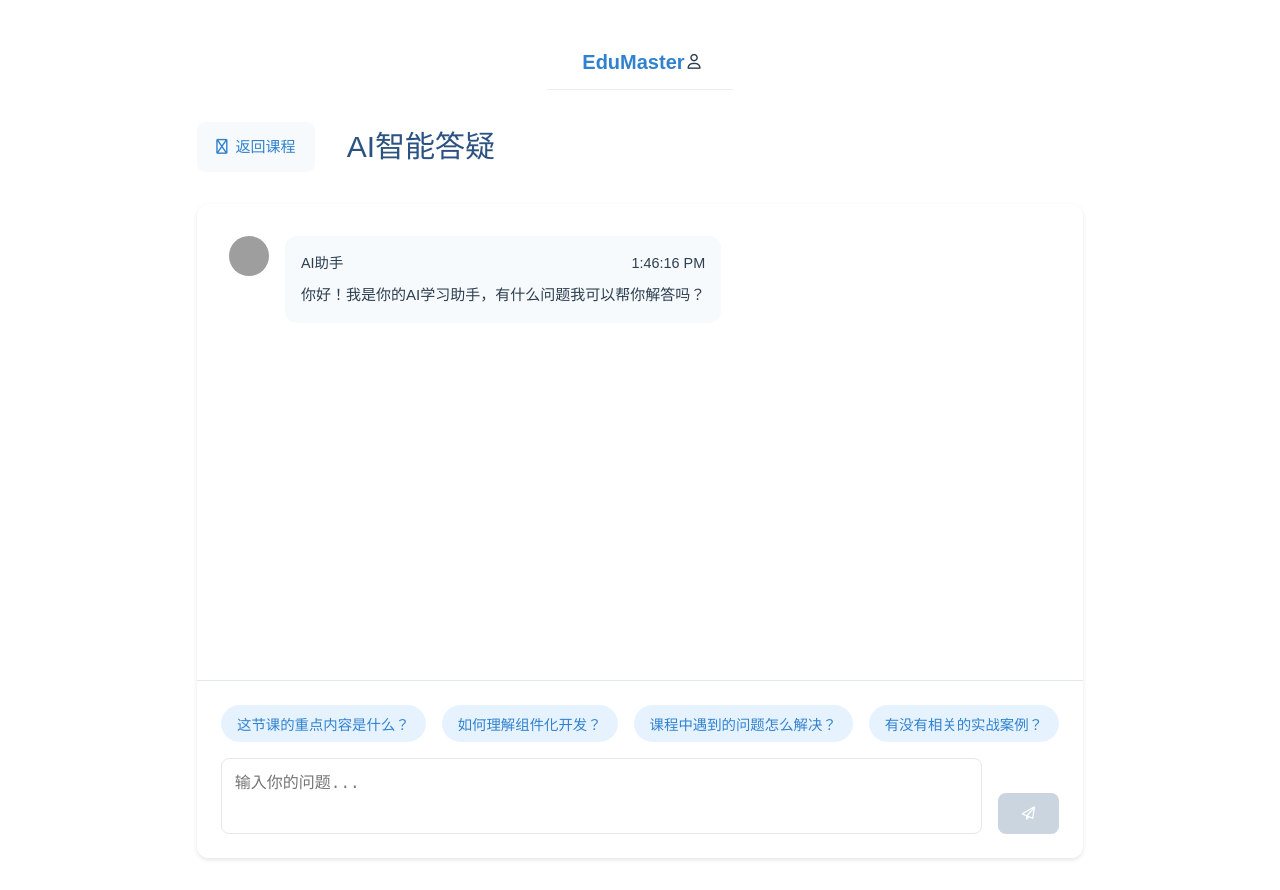
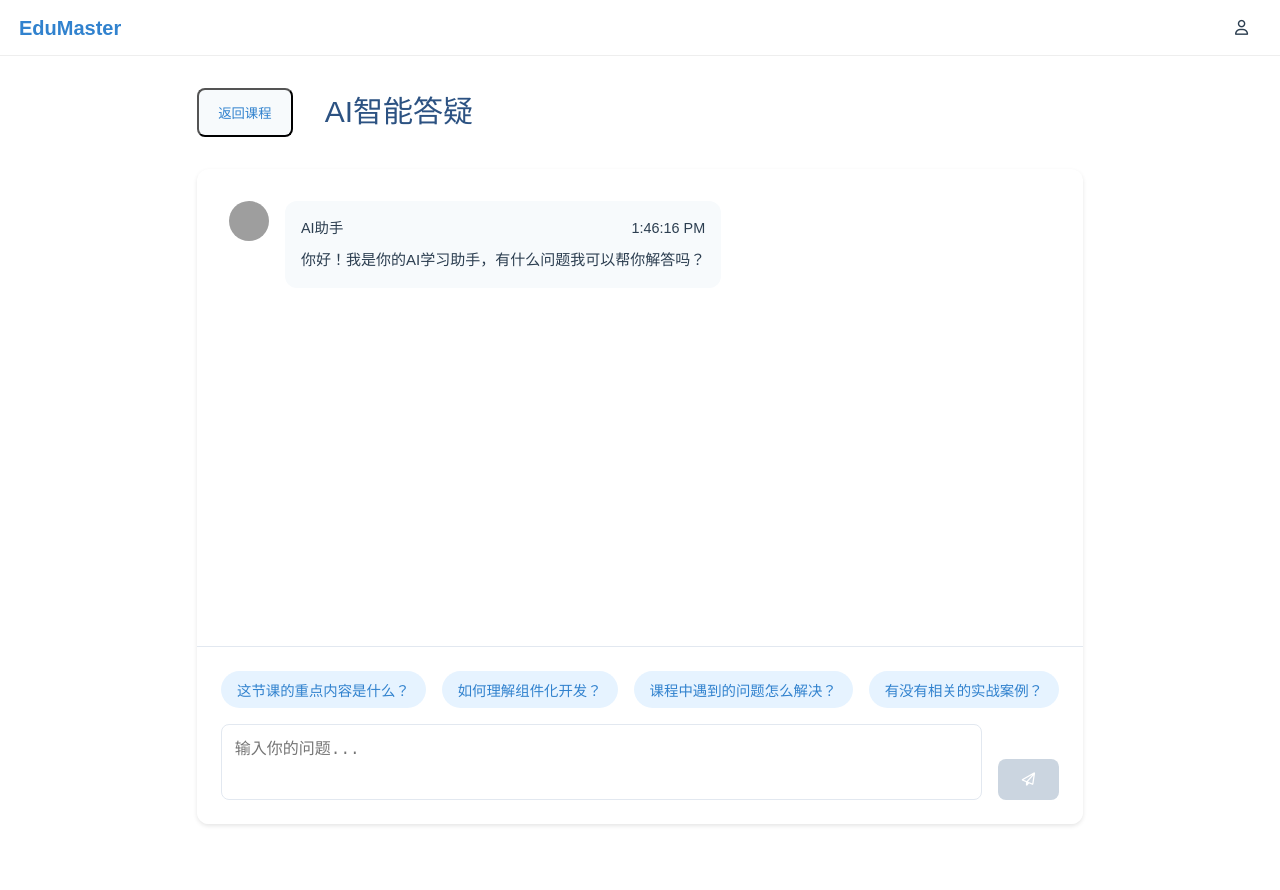
Before and after one commit to zpsf888/Edumaster, a Vue app: page /course/1/ai-support in a window 1280 px wide. After the commit the page ends 856 px from the top, so only its background shows below. Built offline with nearby package versions, Linux system fonts and the light colour scheme; sample sign-in values are in the browser's storage; grey boxes are pictures that could not be loaded; the HTML template or start-up script is replaced by a standard one.

Commit message:
页面美化
删去页面两边留白，同时删除部分按钮前无法正常显示的符号

```diff
--- a/src/App.vue
+++ b/src/App.vue
@@ -15,9 +15,30 @@ import NavBar from './components/NavBar.vue'
   box-sizing: border-box;
 }
 
+html, body, #app {
+  width: 100%;
+  margin: 0;
+  padding: 0;
+  overflow-x: hidden;
+  min-width: 100vw;
+}
+
 body {
   font-family: Arial, sans-serif;
   line-height: 1.6;
   background-color: #ffffff;
+  position: relative;
+}
+
+#app {
+  position: relative;
+  min-height: 100vh;
+}
+
+.router-view {
+  width: 100%;
+  margin: 0;
+  padding: 0;
+  min-width: 100vw;
 }
 </style>
--- a/src/components/NavBar.vue
+++ b/src/components/NavBar.vue
@@ -43,10 +43,11 @@ function logout() {
   display: flex;
   justify-content: space-between;
   align-items: center;
-  padding: 0 32px;
+  padding: 0 1rem;
   height: 56px;
   background: #fff;
   border-bottom: 1px solid #eee;
+  width: 100%;
 }
 .logo {
   font-weight: bold;
@@ -57,13 +58,15 @@ function logout() {
 .nav-right {
   display: flex;
   align-items: center;
-  gap: 16px;
+  gap: 1rem;
+  margin-right: 1rem;
 }
 .nav-right a {
   color: #3182ce;
   text-decoration: none;
   font-weight: 500;
   transition: color 0.2s;
+  padding: 0.5rem 1rem;
 }
 .nav-right a:hover {
   color: #2c5282;
--- a/src/components/course/MyCourses.vue
+++ b/src/components/course/MyCourses.vue
@@ -15,7 +15,6 @@
           <p class="course-description">{{ course.description }}</p>
           <div class="card-actions">
             <button class="card-btn continue-btn" @click="handleContinueCourse(course.courseId)">
-              <i class="fas fa-play"></i>
               继续学习
             </button>
             <button
@@ -23,7 +22,6 @@
               @click="handleQuitCourse(course.courseId)"
               :disabled="quittingCourseId === course.courseId"
             >
-              <i class="fas" :class="quittingCourseId === course.courseId ? 'fa-spinner fa-spin' : 'fa-sign-out-alt'"></i>
               {{ quittingCourseId === course.courseId ? '退出中...' : '退出课程' }}
             </button>
           </div>
@@ -217,10 +215,6 @@ export default defineComponent({
   transition: all 0.3s ease;
 }
 
-.card-btn i {
-  font-size: 1rem;
-}
-
 .continue-btn {
   background-color: #4CAF50;
   color: white;
@@ -235,12 +229,12 @@ export default defineComponent({
   color: white;
 }
 
-.quit-btn:hover {
+.quit-btn:hover:not(:disabled) {
   background-color: #da190b;
 }
 
 .quit-btn:disabled {
-  background-color: #a0aec0;
+  background-color: #ffcdd2;
   cursor: not-allowed;
 }
 
--- a/src/components/course/PublishCourses.vue
+++ b/src/components/course/PublishCourses.vue
@@ -269,9 +269,9 @@ export default defineComponent({
 .action-buttons {
   display: flex;
   gap: 1rem;
-  padding: 0 1rem;
+  padding: 0;
   max-width: 1400px;
-  margin: 0 auto;
+  margin: 0;
   width: 100%;
 }
 
@@ -390,7 +390,7 @@ export default defineComponent({
   color: white;
 }
 
-.delete-btn:hover {
+.delete-btn:hover:not(:disabled) {
   background-color: #da190b;
 }
 
--- a/src/components/course/RecommendedCourses.vue
+++ b/src/components/course/RecommendedCourses.vue
@@ -8,7 +8,6 @@
         @click="generateRecommendations"
         :disabled="isGenerating"
       >
-        <i class="fas" :class="isGenerating ? 'fa-spinner fa-spin' : 'fa-sync-alt'"></i>
         {{ isGenerating ? '生成中...' : '重新生成推荐' }}
       </button>
     </div>
@@ -27,7 +26,6 @@
           <p class="course-description">{{ course.description }}</p>
           <div class="card-actions">
             <button class="card-btn join-btn" @click="handleJoinCourse(course.id)">
-              <i class="fas fa-sign-in-alt"></i>
               加入课程
             </button>
           </div>
@@ -137,6 +135,7 @@ export default defineComponent({
   font-weight: 500;
   display: inline-flex;
   align-items: center;
+  justify-content: center;
   gap: 0.5rem;
   transition: all 0.3s ease;
 }
@@ -148,10 +147,6 @@ export default defineComponent({
 .generate-btn:disabled {
   background-color: #90caf9;
   cursor: not-allowed;
-}
-
-.generate-btn i {
-  font-size: 1.1rem;
 }
 
 .courses-grid {
--- a/src/components/course/SearchCourses.vue
+++ b/src/components/course/SearchCourses.vue
@@ -9,7 +9,6 @@
         class="search-input"
       >
       <button class="search-btn" @click="handleSearch" :disabled="isSearching">
-        <i class="fas" :class="isSearching ? 'fa-spinner fa-spin' : 'fa-search'"></i>
         {{ isSearching ? '搜索中...' : '搜索' }}
       </button>
     </div>
@@ -33,7 +32,6 @@
               @click="handleJoinCourse(course.course_id)"
               :disabled="joiningCourseId === course.course_id"
             >
-              <i class="fas" :class="joiningCourseId === course.course_id ? 'fa-spinner fa-spin' : 'fa-sign-in-alt'"></i>
               {{ joiningCourseId === course.course_id ? '加入中...' : '加入课程' }}
             </button>
           </div>
@@ -200,7 +198,7 @@ export default defineComponent({
 
 .search-btn {
   padding: 0.8rem 1.5rem;
-  background-color: #2196F3;
+  background-color: #3182ce;
   color: white;
   border: none;
   border-radius: 8px;
@@ -209,16 +207,18 @@ export default defineComponent({
   font-weight: 500;
   display: flex;
   align-items: center;
+  justify-content: center;
   gap: 0.5rem;
   transition: all 0.3s ease;
 }
 
-.search-btn:hover {
-  background-color: #1976D2;
+.search-btn:hover:not(:disabled) {
+  background-color: #2c5282;
 }
 
-.search-btn i {
-  font-size: 1.1rem;
+.search-btn:disabled {
+  background-color: #90caf9;
+  cursor: not-allowed;
 }
 
 .courses-grid {
@@ -331,9 +331,4 @@ export default defineComponent({
   margin-right: 0.5rem;
   font-size: 1.5rem;
 }
-
-.search-btn:disabled {
-  background-color: #a0aec0;
-  cursor: not-allowed;
-}
 </style>
--- a/src/views/AISupport.vue
+++ b/src/views/AISupport.vue
@@ -1,10 +1,9 @@
 <template>
   <div class="ai-support">
     <div class="header">
-      <div class="back-button" @click="goBack">
-        <i class="fas fa-arrow-left"></i>
+      <button class="back-btn" @click="goBack">
         返回课程
-      </div>
+      </button>
       <h1>AI智能答疑</h1>
     </div>
 
@@ -181,10 +180,7 @@ export default defineComponent({
   margin: 0;
 }
 
-.back-button {
-  display: flex;
-  align-items: center;
-  gap: 0.5rem;
+.back-btn {
   padding: 0.8rem 1.2rem;
   background-color: #f7fafc;
   border-radius: 8px;
@@ -193,7 +189,7 @@ export default defineComponent({
   transition: all 0.3s ease;
 }
 
-.back-button:hover {
+.back-btn:hover {
   background-color: #e6f3ff;
   transform: translateX(-5px);
 }
--- a/src/views/CourseDetail.vue
+++ b/src/views/CourseDetail.vue
@@ -12,11 +12,9 @@
         </div>
         <div class="right-actions">
           <button class="new-lesson-btn" @click="openNewLessonModal">
-            <i class="fas fa-plus"></i>
             新建课程
           </button>
           <button class="ai-support-btn" @click="goToAISupport">
-            <i class="fas fa-robot"></i>
             AI智能答疑
           </button>
         </div>
--- a/src/views/CourseManagement.vue
+++ b/src/views/CourseManagement.vue
@@ -12,7 +12,6 @@
         </button>
       </div>
       <button class="ai-support-btn" @click="goToAISupport">
-        <i class="fas fa-robot"></i>
         AI智能答疑
       </button>
     </div>
@@ -76,11 +75,11 @@ export default defineComponent({
 
 <style scoped>
 .course-management {
-  padding: 2rem;
+  padding: 0;
   background-color: #f0f8ff;
   min-height: 100vh;
-  max-width: 1400px;
-  margin: 0 auto;
+  width: 100%;
+  margin: 0;
 }
 
 .tabs {
@@ -91,7 +90,7 @@ export default defineComponent({
   margin-bottom: 2rem;
   background-color: #ffffff;
   padding: 1.5rem;
-  border-radius: 12px;
+  border-radius: 0;
   box-shadow: 0 4px 6px rgba(0, 0, 0, 0.05);
 }
 
```
Also changed, not shown: package.json (+6 -3 lines), 1 other file (tests, documents, lock files or other folders).
